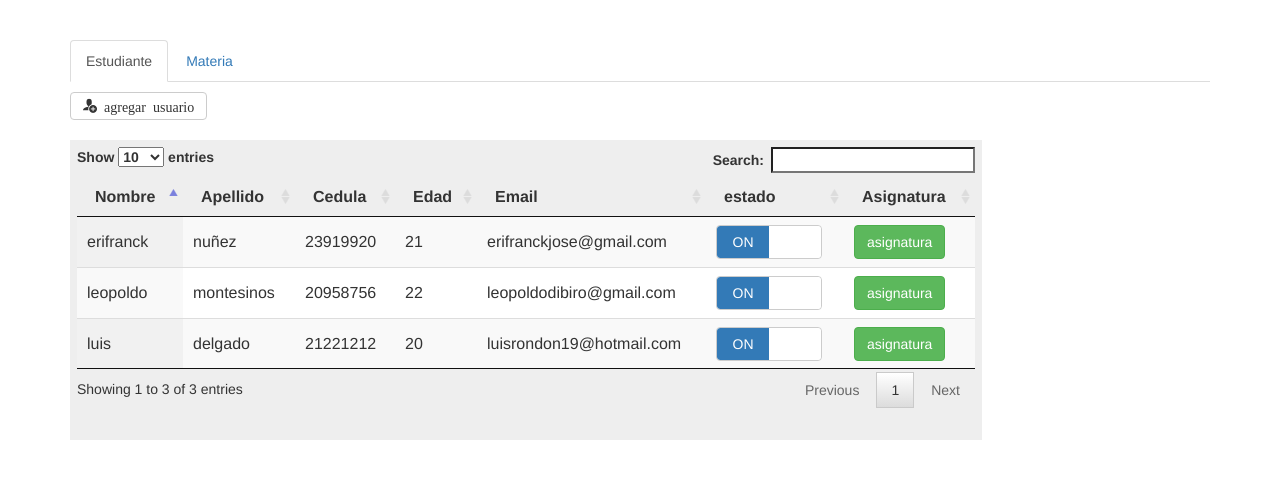
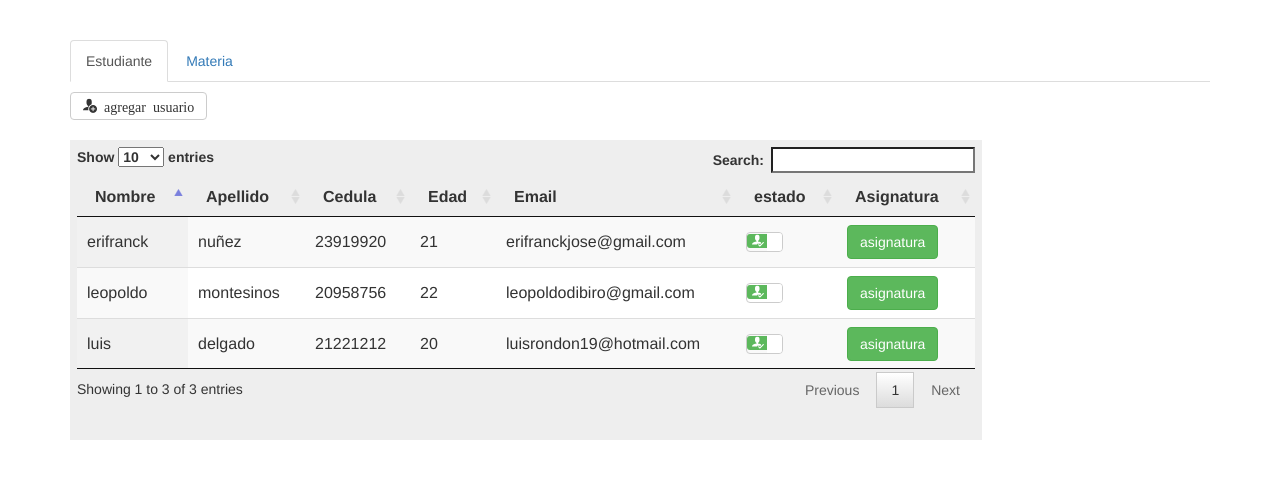
Before and after one commit to dibiro/omega-practica, a Django app: page / in a window 1280 px wide. Shown: the part 70-549 px from the top of the page. Run offline with Django 3.2, Linux system fonts and the light colour scheme; data comes from the database, SQL or seed files in the repository; both versions use the stored data as it was after the commit; data that the repository does not hold is empty; parts of the project's set-up code (start-up, migrations or seed data) failed here and were passed over; some libraries are stand-ins or nearby versions.

Commit message:
se colocaron los switch

```diff
--- a/Sistema/universidad/static/css/styles.css
+++ b/Sistema/universidad/static/css/styles.css
@@ -8,7 +8,6 @@
 .contenedor-asignatura{
 	width: 19%;
 	background: #eee;
-	height: 80%;
 	position: absolute;
 	right: 0;
 	top: 57px;
--- a/Sistema/universidad/static/icomoon/style.css
+++ b/Sistema/universidad/static/icomoon/style.css
@@ -1,10 +1,10 @@
 @font-face {
 	font-family: 'icomoon';
-	src:url('fonts/icomoon.eot?-tiurhy');
-	src:url('fonts/icomoon.eot?#iefix-tiurhy') format('embedded-opentype'),
-		url('fonts/icomoon.ttf?-tiurhy') format('truetype'),
-		url('fonts/icomoon.woff?-tiurhy') format('woff'),
-		url('fonts/icomoon.svg?-tiurhy#icomoon') format('svg');
+	src:url('fonts/icomoon.eot?-ix2gom');
+	src:url('fonts/icomoon.eot?#iefix-ix2gom') format('embedded-opentype'),
+		url('fonts/icomoon.ttf?-ix2gom') format('truetype'),
+		url('fonts/icomoon.woff?-ix2gom') format('woff'),
+		url('fonts/icomoon.svg?-ix2gom#icomoon') format('svg');
 	font-weight: normal;
 	font-style: normal;
 }
@@ -23,18 +23,27 @@
 	-moz-osx-font-smoothing: grayscale;
 }
 
-.icon-pencil:before {
+.icon-x:before {
 	content: "\e600";
 }
-.icon-pencil2:before {
+.icon-check:before {
 	content: "\e601";
 }
+.icon-pencil:before {
+	content: "\e605";
+}
 .icon-user-plus:before {
+	content: "\e606";
+}
+.icon-user-check:before {
 	content: "\e602";
 }
-.icon-menu:before {
+.icon-cross:before {
 	content: "\e603";
 }
-.icon-checkmark:before {
+.icon-circle-down:before {
+	content: "\e607";
+}
+.icon-eye:before {
 	content: "\e604";
 }
--- a/Sistema/universidad/static/js/main.js
+++ b/Sistema/universidad/static/js/main.js
@@ -13,12 +13,16 @@ var tablaEstudiante= $('#estudiantes').dataTable({
 
 var tablaMateria= $('#materia').dataTable();
 
-var tablaAsignatura= $('#asignaturas').dataTable({
+var tablaAsignatura= $('#asignaturas_asociadas').dataTable({
+    'scrollX':true,
+    'bPaginate':false,
+    'searching':false,
+});
+var tablaAsignaturaNoAsociadas= $('#asignaturas_noAsociadas').dataTable({
     'sScrollInfinite':true,
     'bPaginate':false,
     'searching':false,
 });
-
 
 function fill_student () {
     tablaEstudiante.fnClearTable();
@@ -30,13 +34,27 @@ function fill_student () {
             addData.push(val.cedula);
             addData.push(val.edad);
             addData.push(val.email);
-            addData.push("<div class='make-switch'><input type='checkbox'  name='my-checkbox'  checked data-size></div>");
+            if (val.id_estudiantee) {
+            	addData.push("<div class='make-switch' class='estado' ><input type='checkbox' name='my-checkbox' data-id="+val.id_estudiantee+" checked></div>");
+            }
+            else{
+            	addData.push("<div class='make-switch' class='estado' ><input type='checkbox' name='my-checkbox' data-id="+val.id_estudiantee+"> </div>");
+            }
             addData.push("<button class='btn btn-success asignaturas' data-id="+val.id_estudiantee+">asignatura</button>");
             tablaEstudiante.fnAddData(addData);
 
         });
+        evento_click_asociaciones();
         evento_click_estudiante();
-        $("[name='my-checkbox']").bootstrapSwitch();
+        $("[name='my-checkbox']").bootstrapSwitch({
+        	'size':'mini',
+        	'onColor':'success',
+        	'offColor':'danger',
+        	'handleWidth':10,
+        	'labelWidth':5,
+        	'onText':"<i class='icon-user-check'></i>",
+        	'offText':"<i class='icon-cross'></i>"
+        });
         tablaEstudiante.fnAdjustColumnSizing();
 
     })
@@ -55,23 +73,44 @@ function fill_materia(){
 
 }
 
-function fill_asignatura(id){
+function fill_asignaturas(id){
     tablaAsignatura.fnClearTable();
     $.getJSON('/unerg/materias_asociadas_estudiante_json/'+id, function(json, textStatus) {
         $.each(json, function(index, val) {
             var addData=[];
-            addData.push(val.materia_asignada)
+            addData.push(val.materia_asignada);
+            addData.push("<div class='make-switch'><input type='checkbox'  name='asignar' checked></div>")
             tablaAsignatura.fnAddData(addData);
+        });
+        $("[name='asignar']").bootstrapSwitch({
+        	'size':'mini',
+        	'onColor':'success',
+        	'offColor':'danger',
+        	'handleWidth':10,
+        	'labelWidth':5,
+        	'onText':"<i class='icon-check'></i>",
+        	'offText':"<i class='icon-cross'></i>"
         });
         tablaAsignatura.fnAdjustColumnSizing();
 
-    })
-}
+
+    });
+
+ }
+ function update_state(id){
+ 	$.get('/unerg/eliminar_estudiante_json/'+id);
+
+ }
 
 function evento_click_estudiante () {
     $('.asignaturas').unbind('click');
     $('.asignaturas').on('click', function() {
-        fill_asignatura($(this).data('id'));
+        fill_asignaturas($(this).data('id'));
         asignatura.show(1000);
     });
 }
+function evento_click_asociaciones(){
+	$("[name='my-checkbox']").on('switchChange.bootstrapSwitch', function(event) {
+        update_state($(this).data('id'));
+    });
+}
--- a/Sistema/universidad/templates/index.html
+++ b/Sistema/universidad/templates/index.html
@@ -34,7 +34,7 @@
 	    	</span>
 
 	    	<div class="dates">
-				   <table id="estudiantes" class="display" width="10	0%" cellspacing="0">
+				   <table id="estudiantes" class="display" width="100%" cellspacing="0">
 				    <thead>
 				    	 <tr>
 			                <th>Nombre</th>
@@ -53,14 +53,14 @@
 		    	</table>
 				</div>
 				<div class="contenedor-asignatura">
-					<table id="asignaturas" class="display" width="100%" cellspacing="0">
-						<thead id="asignaturas">
-							<th>Asignaturas</th>
+					<table id="asignaturas_asociadas" class="display" width="100%" cellspacing="0">
+						<thead id="asignaturas_asociadas">
+							<th>Asociadas</th>
+							<th></th>
 						</thead>
 						<tbody>
 						</tbody>
 					</table>
-
 	    </div>
 	</div>
 	    <div role="tabpanel" class="tab-pane" id="profile">
@@ -69,7 +69,7 @@
 	    		<table id="materia" class="display" width="100%" cellspacing="0">
 				    <thead>
 				    	 <tr>
-			                <th>Nombre</th>
+			                <th>Materias</th>
 
 			            </tr>
 			         </thead>
@@ -140,7 +140,7 @@
       <div class="modal-body">
         <form name='materia' id='materia' method='POST'>
         	<div class="form-group">
-        		<label for="nombre">Nombre</label>
+        		<label for="nombre">Materia</label>
         		<input type="text" class="form-control" id="nombre" name="nombre_materia" required>
         	</div>
 
```
Also changed, not shown: Sistema/db.sqlite3, Sistema/universidad/static/icomoon/fonts/icomoon.ttf, Sistema/universidad/static/icomoon/fonts/icomoon.woff, 3 other files.
